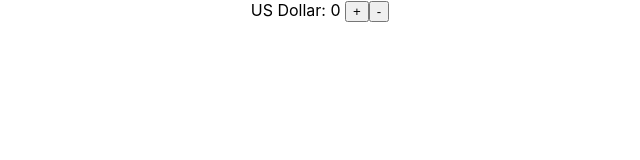
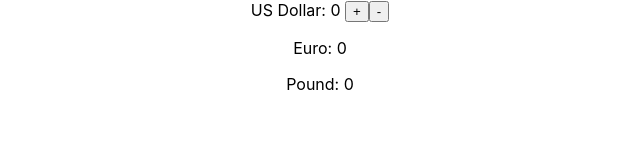
Before and after one commit to myorg/currency, a React (Create React App) app: page / in a window 1280 px wide. Shown: the top 160 px of the page, without its empty margins (320-960 px from the left). Built offline with nearby package versions, Linux system fonts and the light colour scheme.

Commit message:
Added conversion amounts in the Amount component

```diff
--- a/src/Amount.js
+++ b/src/Amount.js
@@ -1,4 +1,7 @@
 import React, { Component } from 'react';
+
+const Euro = ({ amount }) => <p>Euro: {amount * 0.86}</p>;
+const Pound = ({ amount }) => <p>Pound: {amount * 0.76}</p>;
 
 class Amount extends Component {
   constructor(props) {
@@ -28,6 +31,9 @@
         <button type="button" onClick={this.onDecrement}>
           -
         </button>
+
+        <Euro amount={this.state.amount} />
+        <Pound amount={this.state.amount} />
       </div>
     );
   }
```
